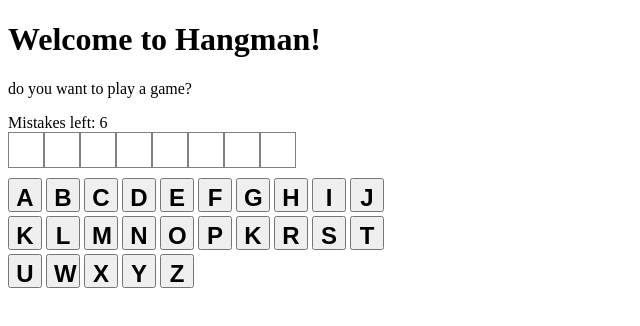
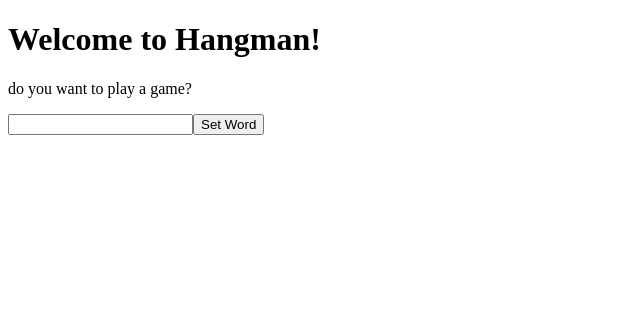
Before and after one commit to FadiZahhar/hangman-training, a React (Create React App) app in the folder hangman/: page / in a window 1280 px wide. Shown: the top 326 px of the page, without its empty margins (0-640 px from the left). Built offline with nearby package versions, Linux system fonts and the light colour scheme.

Commit message:
adding form so the user can enter the secret word

```diff
--- a/hangman/src/App.js
+++ b/hangman/src/App.js
@@ -1,16 +1,29 @@
+import { useState } from 'react';
 import './app.css';
 import GameBoard from './game-board';
+import WordSelect from './word-select';
 
 export default function App() {
+    const [secretWord, setSecretWord] = useState('')
+
+
     return (
         <div className="app-container">
             <h1>Welcome to Hangman!</h1>
             <p>do you want to play a game? </p>
 
             <div>
+                <WordSelect
+                    isShown={!secretWord}
+                    wordSelected={val => setSecretWord(val)}
+                />
+
+
+
                 <GameBoard
-                    secretWord="TutsPlus"
+                    secretWord={secretWord}
                     maxErrors={6}
+                    isShown={secretWord}
                 />
             </div>
         </div>
--- a/hangman/src/game-board.js
+++ b/hangman/src/game-board.js
@@ -1,7 +1,7 @@
 import { useState } from 'react';
 import LetterGrid from './letter-grid';
 import ButtonGrid from "./button-grid";
-export default function ({ secretWord, maxErrors }) {
+export default function ({ secretWord, maxErrors, isShown }) {
 
     const [guessedLetters, setGuessedLetters] = useState([])
     const [errorCount, setErrorCount] = useState(0);
@@ -18,7 +18,7 @@ export default function ({ secretWord, maxErrors }) {
     }
 
     return (
-        <div>
+        <div className={isShown ? '' : 'hidden'}>
             <div>
                 Mistakes left: {maxErrors - errorCount}
             </div>
--- /dev/null
+++ b/hangman/src/word-select.js
@@ -0,0 +1,18 @@
+import { useState } from 'react';
+
+export default function ({ wordSelected, isShown }) {
+    const [secretWord, setSecretWord] = useState('');
+
+    return (
+        <div className={isShown ? '' : 'hidden'}>
+            <input
+                type="text"
+                onChange={(e) => setSecretWord(e.target.value)} />
+            <button
+                onClick={e => wordSelected(secretWord)}
+            >
+                Set Word
+            </button>
+        </div>
+    )
+}
```
